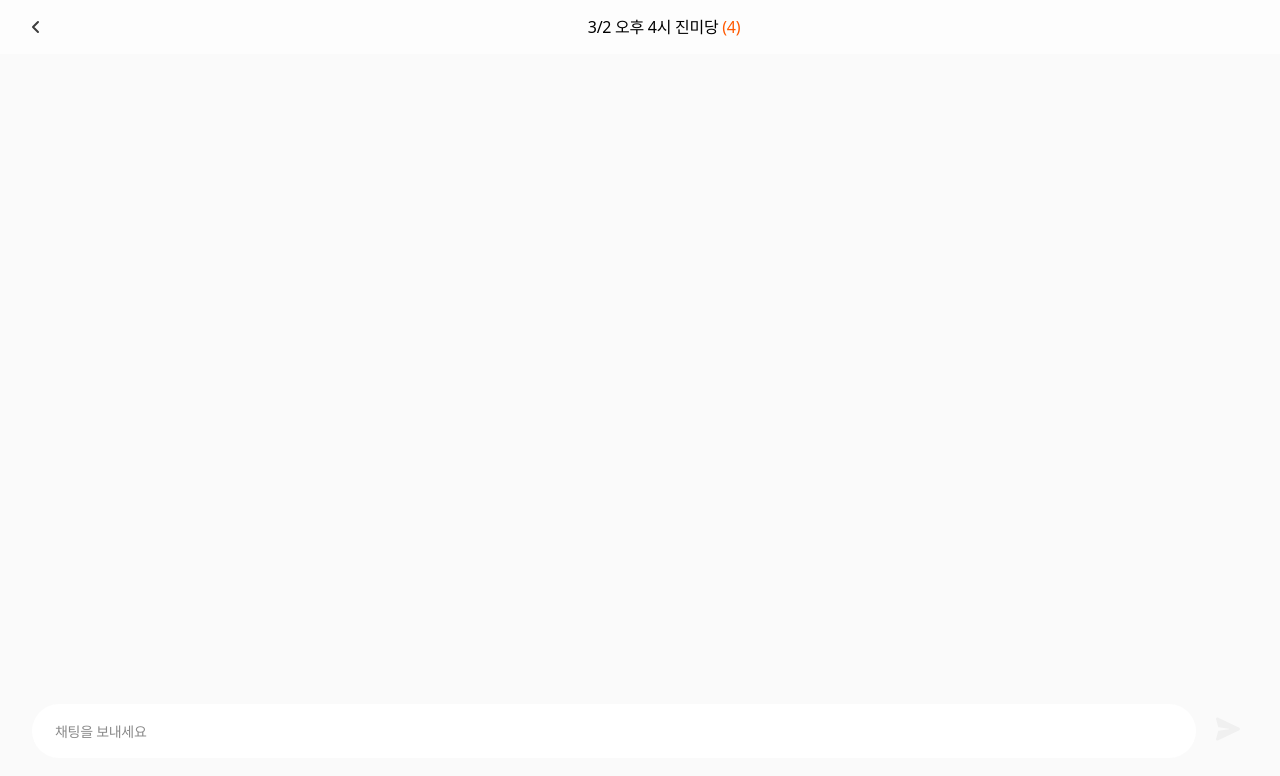
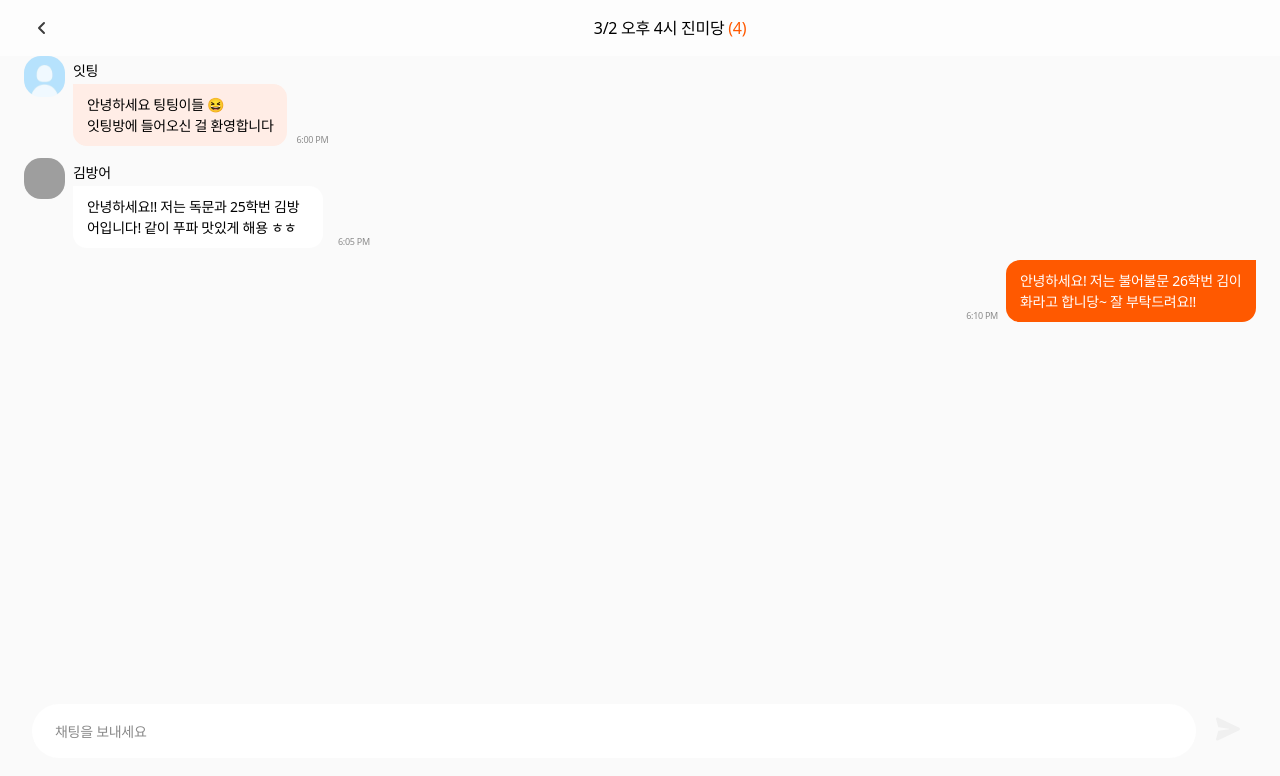
Before and after one commit to joyrii/EATING_WEB, a Next.js app: page /chat/1 in a window 1280 px wide. Shown: the top 776 px of the page. Built offline with nearby package versions, Linux system fonts and the light colour scheme; grey boxes are pictures that could not be loaded; a web font is replaced by a local one.

Commit message:
feat(chat-room): #24 - 채팅 버블 UI 구현

```diff
--- a/src/app/(withTabBar)/matching/page.tsx
+++ b/src/app/(withTabBar)/matching/page.tsx
@@ -4,7 +4,7 @@ import localFont from 'next/font/local';
 import { useEffect, useState } from 'react';
 import styled from 'styled-components';
 import CHATTINGLIST from '@/constants/CHATTING_LIST';
-import ChatRoomItem from '@/components/chatting/ChatRoomItem';
+import ChatRoomItem from '@/components/chat/ChatRoomItem';
 
 interface RoomData {
   id: number;
--- a/src/app/(withoutTabBar)/chat/[chatRoom]/layout.tsx
+++ b/src/app/(withoutTabBar)/chat/[chatRoom]/layout.tsx
@@ -1,19 +1,48 @@
+'use client';
+
+import { useState } from 'react';
 import styled from 'styled-components';
 
-export default function ChatRoomLayout() {
+export default function ChatRoomLayout({
+  children,
+}: {
+  children: React.ReactNode;
+}) {
+  const [message, setMessage] = useState('');
+
+  const sendMessage = () => {
+    if (message.trim() === '') return;
+    // 메시지 전송 로직 추가
+    setMessage('');
+  };
+
   return (
     <>
       {/* 헤더 */}
       <Header>
-        <img src="/svgs/chat/chevron-back.svg" alt="back" />
+        <BackButton>
+          <img src="/svgs/chat/chevron-back.svg" alt="back" />
+        </BackButton>
         <RoomName>
           3/2 오후 4시 진미당 <Participant>(4)</Participant>
         </RoomName>
       </Header>
+      {/* 채팅 내용 */}
+      <Content>{children}</Content>
       {/* 채팅 입력창 */}
       <ChatInputContainer>
-        <ChatInput type="text" placeholder="채팅을 보내세요" />
-        <SendButton>
+        <ChatInput
+          type="text"
+          placeholder="채팅을 보내세요"
+          value={message}
+          onChange={(e) => setMessage(e.target.value)}
+          onKeyDown={(e) => {
+            if (e.key === 'Enter') {
+              sendMessage();
+            }
+          }}
+        />
+        <SendButton onClick={sendMessage}>
           <img src="/svgs/chat/send.svg" alt="send" />
         </SendButton>
       </ChatInputContainer>
@@ -29,6 +58,13 @@ const Header = styled.div`
   background-color: #fdfdfd;
 `;
 
+const BackButton = styled.button`
+  border: none;
+  background-color: transparent;
+  display: flex;
+  align-items: center;
+`;
+
 const RoomName = styled.p`
   font-size: 16px;
   font-weight: 500;
@@ -37,6 +73,11 @@ const RoomName = styled.p`
 
 const Participant = styled.span`
   color: #ff5900;
+`;
+
+const Content = styled.div`
+  padding-inline: 24px;
+  padding-bottom: 80px;
 `;
 
 const ChatInputContainer = styled.div`
--- a/src/app/(withoutTabBar)/chat/[chatRoom]/page.tsx
+++ b/src/app/(withoutTabBar)/chat/[chatRoom]/page.tsx
@@ -1,7 +1,35 @@
-export default function ChatRoom() {
+import ChatMessage from '@/components/chat/ChatMessage';
+
+export default async function ChatRoom({
+  params,
+}: {
+  params: { chatRoom: string };
+}) {
+  const chatRoom = await params;
+  const roomId = Number(chatRoom);
+
   return (
     <div>
-      <h1>Chat Room</h1>
+      <ChatMessage
+        roomId={roomId}
+        senderType="system"
+        content={`안녕하세요 팅팅이들 😆 \n 잇팅방에 들어오신 걸 환영합니다`}
+        createdAt="6:00 PM"
+      />
+      <ChatMessage
+        roomId={roomId}
+        senderType="other"
+        senderName="김방어"
+        profileImageUrl="/images/chat/profile-image-3.jpeg"
+        content="안녕하세요!! 저는 독문과 25학번 김방어입니다! 같이 푸파 맛있게 해용 ㅎㅎ"
+        createdAt="6:05 PM"
+      />
+      <ChatMessage
+        roomId={roomId}
+        senderType="user"
+        content="안녕하세요! 저는 불어불문 26학번 김이화라고 합니당~ 잘 부탁드려요!!"
+        createdAt="6:10 PM"
+      />
     </div>
   );
 }
--- /dev/null
+++ b/src/components/chat/ChatMessage.tsx
@@ -0,0 +1,161 @@
+import styled from 'styled-components';
+
+type SenderType = 'user' | 'other' | 'system';
+
+type ChatMessageProps = {
+  roomId: number;
+  senderType: SenderType;
+  senderId?: number; // 'user' 또는 'other'인 경우에만 필요
+  senderName?: string; // 'other'인 경우에만 필요
+  profileImageUrl?: string; // 'other'인 경우에만 필요
+  content: string;
+  createdAt: string;
+};
+
+const ChatMessage = (props: ChatMessageProps) => {
+  switch (props.senderType) {
+    case 'user':
+      return (
+        <UserMessage content={props.content} createdAt={props.createdAt} />
+      );
+    case 'other':
+      return (
+        <OtherMessage
+          content={props.content}
+          createdAt={props.createdAt}
+          senderName={props.senderName!}
+          profileImageUrl={props.profileImageUrl}
+        />
+      );
+    case 'system':
+      return (
+        <SystemMessage content={props.content} createdAt={props.createdAt} />
+      );
+    default:
+      return null;
+  }
+};
+
+export default ChatMessage;
+
+function UserMessage({
+  content,
+  createdAt,
+}: {
+  content: string;
+  createdAt: string;
+}) {
+  return (
+    <MessageContainer style={{ justifyContent: 'flex-end' }}>
+      <CreatedAtText>{createdAt}</CreatedAtText>
+      <MessageText $senderType="user">{content}</MessageText>
+    </MessageContainer>
+  );
+}
+
+function OtherMessage({
+  content,
+  createdAt,
+  senderName,
+  profileImageUrl,
+}: {
+  content: string;
+  createdAt: string;
+  senderName: string;
+  profileImageUrl?: string;
+}) {
+  return (
+    <MessageContainer>
+      <ProfileImage src={profileImageUrl} alt="profile" />
+      <MessageBubble>
+        <MessageSenderName>{senderName}</MessageSenderName>
+        <MessageText $senderType="other">{content}</MessageText>
+      </MessageBubble>
+      <CreatedAtText>{createdAt}</CreatedAtText>
+    </MessageContainer>
+  );
+}
+
+function SystemMessage({
+  content,
+  createdAt,
+}: {
+  content: string;
+  createdAt: string;
+}) {
+  return (
+    <MessageContainer>
+      <ProfileImage src="/images/chat/profile-image-1.jpeg" alt="profile" />
+      <MessageBubbleContainer>
+        <MessageBubble>
+          <MessageSenderName>잇팅</MessageSenderName>
+          <MessageText $senderType="system">{content}</MessageText>
+        </MessageBubble>
+        <CreatedAtText>{createdAt}</CreatedAtText>
+      </MessageBubbleContainer>
+    </MessageContainer>
+  );
+}
+
+const MessageContainer = styled.div`
+  width: auto;
+  display: flex;
+  flex-direction: row;
+  gap: 8px;
+  margin-bottom: 12px;
+`;
+
+const ProfileImage = styled.img`
+  width: 41px;
+  height: 41px;
+  border-radius: 17px;
+  object-fit: cover;
+`;
+
+const MessageBubbleContainer = styled.div`
+  display: inline-flex;
+  flex-direction: row;
+  gap: 2px;
+`;
+
+const MessageBubble = styled.div`
+  display: inline-flex;
+  flex-direction: column;
+  gap: 3px;
+  padding-top: 4px;
+  margin-right: 7px;
+`;
+
+const MessageSenderName = styled.p`
+  font-size: 14px;
+  font-weight: 400;
+  color: #000000;
+`;
+
+const MessageText = styled.p<{ $senderType: SenderType }>`
+  font-size: 14px;
+  font-weight: 500;
+  background-color: ${(props) =>
+    props.$senderType === 'system'
+      ? '#FFEDE6'
+      : props.$senderType === 'other'
+        ? '#ffffff'
+        : '#ff5900'};
+  padding: 10px 14px;
+  border-radius: 14px;
+  ${(props) =>
+    props.$senderType === 'other' || props.$senderType === 'system'
+      ? `color: #000000;
+      border-top-left-radius: 0;`
+      : `color: #ffffff;
+      border-top-right-radius: 0;`}
+  max-width: 250px;
+  white-space: pre-line;
+`;
+
+const CreatedAtText = styled.p`
+  font-size: 9px;
+  font-weight: 400;
+  color: #8a8a8a;
+  align-self: flex-end;
+`;
```
Also changed, not shown: src/components/chat/ChatRoomItem.tsx (renamed from src/components/chatting/ChatRoomItem.tsx), src/components/chat/ProfileImage.tsx (renamed from src/components/chatting/ProfileImage.tsx).
